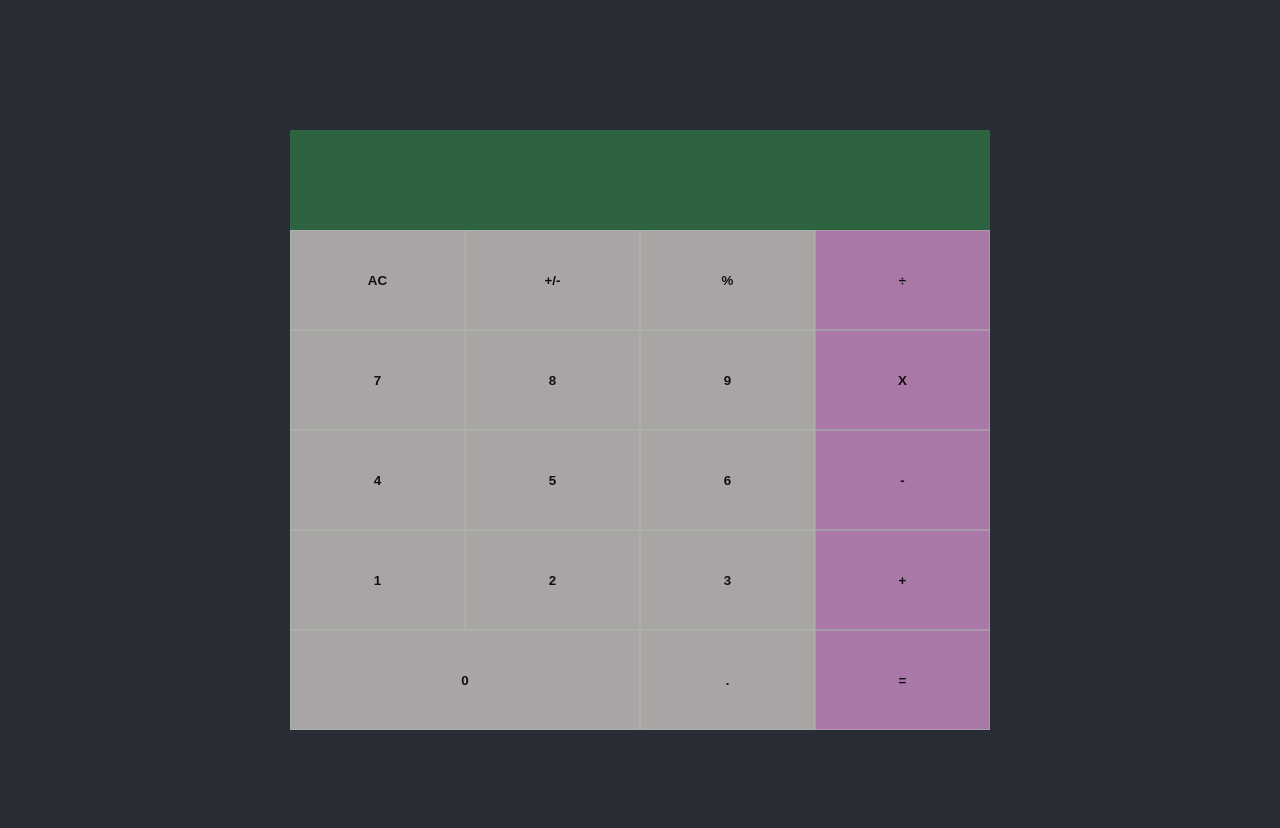
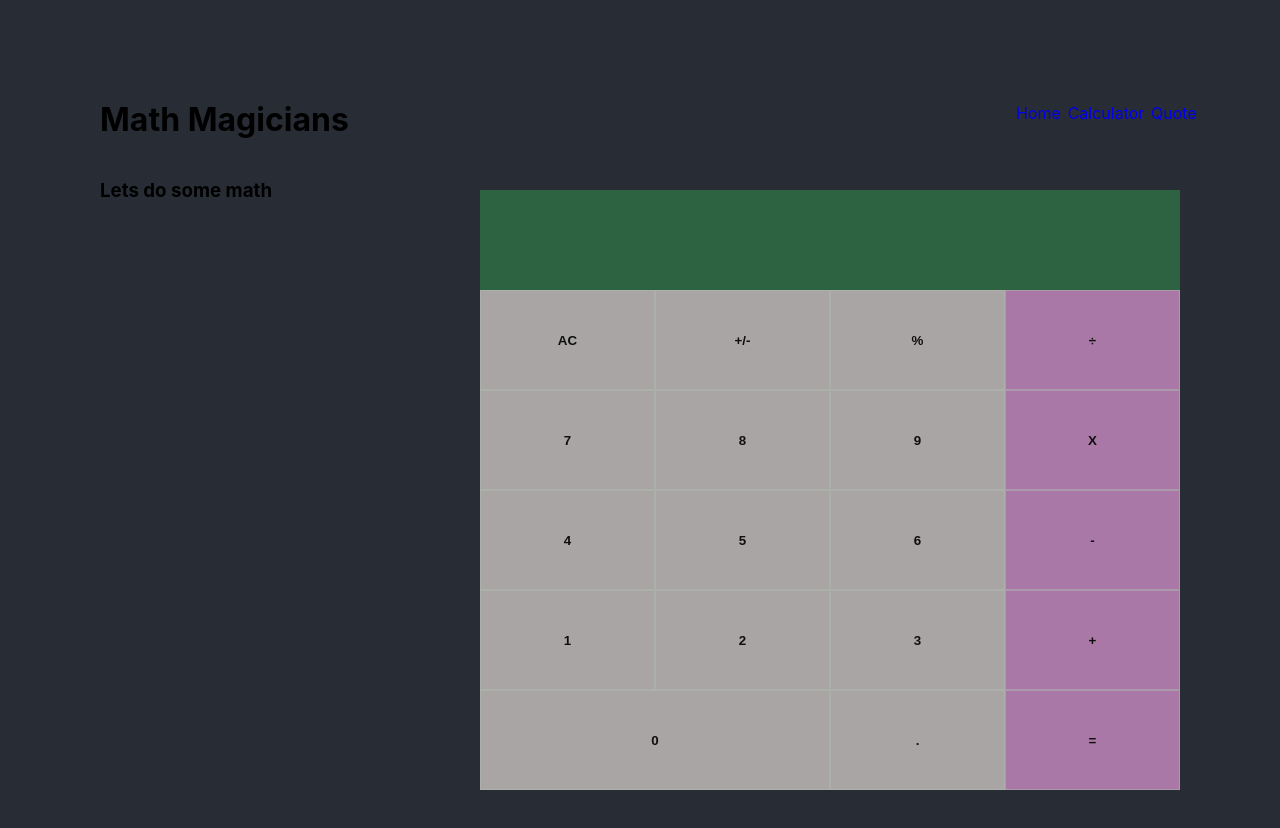
Before and after one commit to Mindo-Joseph/CalculatorProject, a React (Create React App) app: page /calculator in a window 1280 px wide. Shown: the top 828 px of the page. Built offline with nearby package versions, Linux system fonts and the light colour scheme.

Commit message:
Style the calculator page

```diff
--- a/src/components/calculator.js
+++ b/src/components/calculator.js
@@ -5,6 +5,7 @@ import buttons from '../buttons/buttonstate';
 import ButtonPanel from './ButtonPanel';
 import calculate from '../logic/calculate';
 import styles from './styles.module.css';
+import Navbar from './Navbar';
 
 class Calculator extends Component {
   constructor(props) {
@@ -25,10 +26,22 @@ class Calculator extends Component {
   render() {
     const { total, next, operation } = this.state;
     return (
-      <div className={styles.app}>
-        <Display total={total} next={next} operation={operation} />
-        <ButtonPanel data={this.state} buttons={buttons} clickHandler={this.handleClick} />
+      <div className="calculator-main">
+        <Navbar />
+        <div className={styles.contentCalc}>
+          <div className={styles.intro}>
+            <h3>Lets do some math</h3>
+          </div>
+          <div>
+            <div className={styles.app}>
+              <Display total={total} next={next} operation={operation} />
+              <ButtonPanel data={this.state} buttons={buttons} clickHandler={this.handleClick} />
+            </div>
+          </div>
+
+        </div>
       </div>
+
     );
   }
 }
--- a/src/components/styles.module.css
+++ b/src/components/styles.module.css
@@ -19,6 +19,7 @@
 .navbar {
   display: flex;
 }
+
 .navbar > * {
   justify-content: space-between;
   text-decoration: none;
@@ -31,7 +32,10 @@
   display: flex;
   flex-direction: column;
 }
-
+.contentCalc{
+  display: flex;
+  justify-content: space-between;
+}
 .display {
   font-family: digital, "Segoe UI", sans-serif;
   background-color: rgb(46, 99, 66);
```
